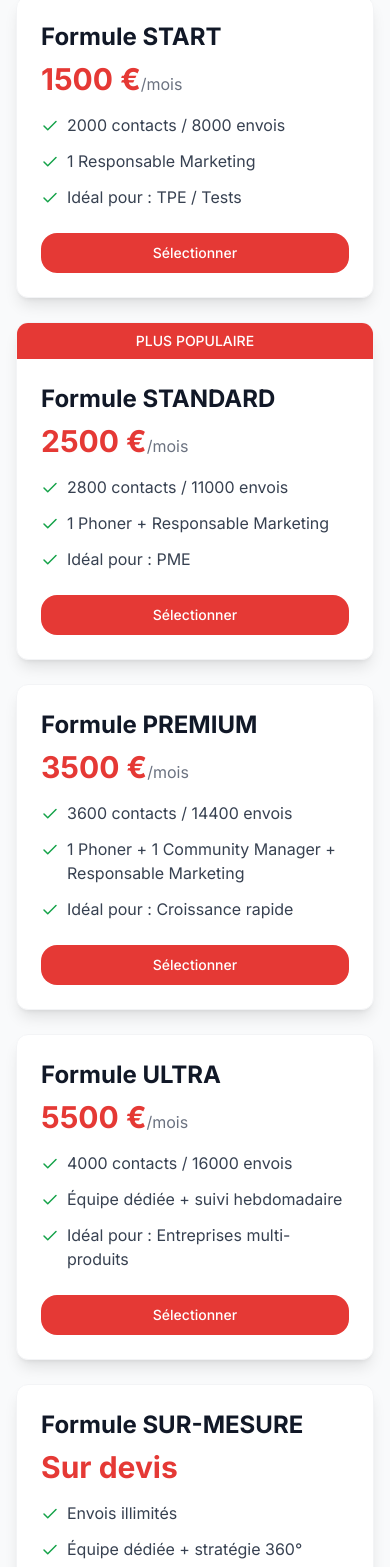
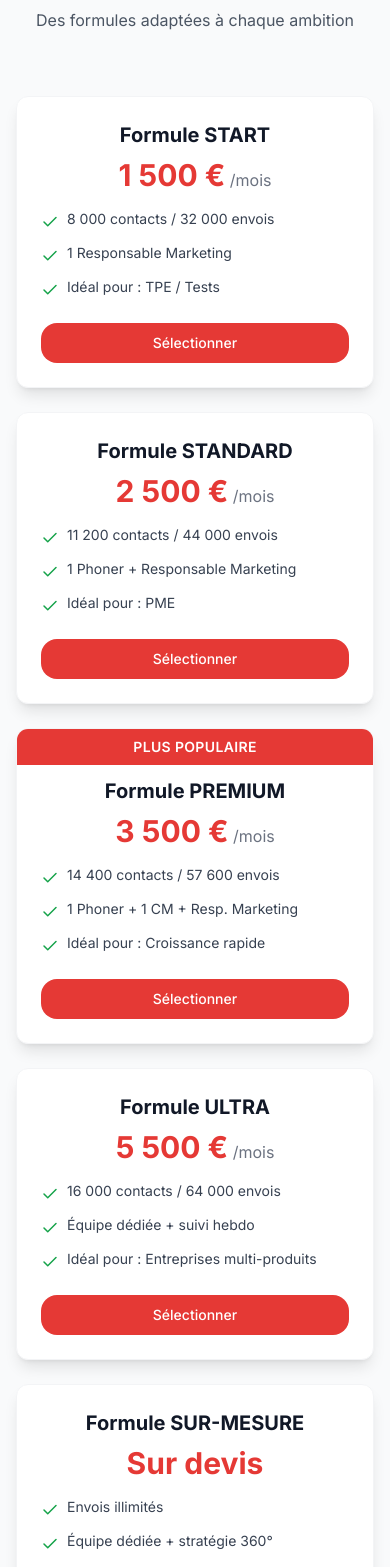
Before and after one commit to dev1-inumera/react-canvas-blossom-blank, a React (Vite) app: page /i-prospect in a window 390 px wide. Shown: the part 2740-4307 px from the top of the page. Built offline with nearby package versions, Linux system fonts and the light colour scheme.

Commit message:
Update PackageStyle et Offre IProspect

```diff
--- a/src/components/PackageCard.tsx
+++ b/src/components/PackageCard.tsx
@@ -49,10 +49,10 @@ const PackageCard = ({
 
   // Images/illustrations plates au lieu de photos réalistes avec arrière-plan
   const illustrations = {
-    Artisans: "https://images.unsplash.com/photo-1501854140801-50d01698950b?auto=format&fit=crop&w=800&q=80",
-    Commerçants: "https://images.unsplash.com/photo-1486312338219-ce68d2c6f44d?auto=format&fit=crop&w=800&q=80",
-    Professionnel: "https://images.unsplash.com/photo-1460925895917-afdab827c52f?auto=format&fit=crop&w=800&q=80",
-    Entreprise: "https://images.unsplash.com/photo-1581091226825-a6a2a5aee158?auto=format&fit=crop&w=800&q=80"
+    Artisans: "https://img.freepik.com/vecteurs-libre/equipe-marketing-numerique-creant-page-destination-page-accueil_74855-10590.jpg?t=st=1746778762~exp=1746782362~hmac=1f53ab4e1fe129d4b1632f632b6fb98cfc79c1fe2aeed447ce525d6f3c5f1535&w=1380",
+    Commerçants: "https://img.freepik.com/vecteurs-libre/concept-strategie-entreprise-design-plat-dessine-main_23-2149190166.jpg?t=st=1746779211~exp=1746782811~hmac=56496b8482e61f8bb6e9cef320ba3c7b8d5e6d48133cadee3de608d8ce70f77b&w=1380",
+    Professionnel: "https://img.freepik.com/vecteurs-libre/illustration-crm-isometrique_52683-83950.jpg?t=st=1746779325~exp=1746782925~hmac=3ea03d3af436dd7da7c46419cc1140f83435053479fa970f89cb1458c483e936&w=1380",
+    Entreprise: "https://img.freepik.com/vecteurs-libre/illustration-erp-degrade_23-2149368728.jpg?t=st=1746779371~exp=1746782971~hmac=cd0c20508057095498e97046af073a1b0effaeff0c4158fc01a8efc9813bcc36&w=1380"
   };
 
   const defaultImage = illustrations[type] || image;
@@ -67,7 +67,7 @@ const PackageCard = ({
           className="w-full h-full bg-cover bg-center"
           style={{ backgroundImage: `url(${defaultImage})` }}
         >
-          <div className="absolute inset-0 bg-gradient-to-b from-black/30 to-black/60 flex flex-col justify-end p-4">
+          <div className="absolute inset-0 bg-gradient-to-b from-black/30 to-black/30 flex flex-col justify-end p-4">
             <div className="flex justify-between items-start">
               <Badge className={`${badgeColor} mb-2`}>{type}</Badge>
               {isPrimary && (
--- a/src/components/Testimonials.tsx
+++ b/src/components/Testimonials.tsx
@@ -159,7 +159,7 @@ const Testimonials = () => {
             userSelect: "none",
           }}
         >
-          <div className="inline-block rounded-full px-3 py-1 text-sm bg-red-100 text-darkblue-700/80 mb-4">
+          <div className="inline-block rounded-full px-3 py-1 text-sm bg-[#e53935] text-white mb-4">
             Témoignages clients
           </div>
           <h2 className="text-3xl md:text-4xl font-bold text-white tracking-tight mb-4">
--- a/src/components/ui/badge.tsx
+++ b/src/components/ui/badge.tsx
@@ -9,11 +9,11 @@ const badgeVariants = cva(
     variants: {
       variant: {
         default:
-          "border-transparent bg-primary text-primary-foreground hover:bg-primary/80",
+          "border-transparent bg-primary text-primary-foreground",
         secondary:
-          "border-transparent bg-secondary text-secondary-foreground hover:bg-secondary/80",
+          "border-transparent bg-secondary text-secondary-foreground",
         destructive:
-          "border-transparent bg-destructive text-destructive-foreground hover:bg-destructive/80",
+          "border-transparent bg-destructive text-destructive-foreground",
         outline: "text-foreground",
       },
     },
--- a/src/data/packageData.ts
+++ b/src/data/packageData.ts
@@ -7,7 +7,7 @@ export const artisanPackage: PackageData = {
   title: "Essentiel",
   price: "0",
   setupFee: "0",
-  image: "https://images.unsplash.com/photo-1649972904349-6e44c42644a7?q=80&w=800",
+  image: "https://img.freepik.com/vecteurs-libre/equipe-marketing-numerique-creant-page-destination-page-accueil_74855-10590.jpg?t=st=1746778762~exp=1746782362~hmac=1f53ab4e1fe129d4b1632f632b6fb98cfc79c1fe2aeed447ce525d6f3c5f1535&w=1380",
   features: [
     "Création d'un site web responsive design",
     "Citation de i-numera : Formulaire de devis en ligne, outil de création de devis et facturation, catalogue de prix et produits, gestion des données clients, intégration à Google My Business et aux réseaux sociaux",
@@ -33,7 +33,7 @@ export const commercantPackage: PackageData = {
   title: "Essentiel",
   price: "0",
   setupFee: "0",
-  image: "https://plus.unsplash.com/premium_photo-1661721852953-3da7e4fa15d9?q=80&w=2070&auto=format&fit=crop&ixlib=rb-4.0.3&ixid=M3wxMjA3fDB8MHxwaG90by1wYWdlfHx8fGVufDB8fHx8fA%3D%3D", // Updated image URL
+  image: "https://img.freepik.com/vecteurs-libre/concept-strategie-entreprise-design-plat-dessine-main_23-2149190166.jpg?t=st=1746779211~exp=1746782811~hmac=56496b8482e61f8bb6e9cef320ba3c7b8d5e6d48133cadee3de608d8ce70f77b&w=1380", // Updated image URL
   features: [
     "Création d'un site web responsive design",
     "Citation de i-numera : Formulaire de devis en ligne, outil de création de devis et facturation, catalogue de prix et produits, gestion des données clients, intégration à Google My Business et aux réseaux sociaux",
@@ -59,7 +59,7 @@ export const crmPackage: PackageData = {
   title: "CRM",
   price: "50", // Prix mensuel en euros
   setupFee: "500", // Frais de mise en place en euros
-  image: "https://images.unsplash.com/photo-1517694712202-14dd9538aa97", // URL de l'image
+  image: "https://img.freepik.com/vecteurs-libre/illustration-crm-isometrique_52683-83950.jpg?t=st=1746779325~exp=1746782925~hmac=3ea03d3af436dd7da7c46419cc1140f83435053479fa970f89cb1458c483e936&w=1380", // URL de l'image
   features: [
     "Gestion des contacts et des leads : Centralisez et organisez les informations sur vos clients potentiels et existants pour une gestion efficace.",
     "Automatisation des tâches marketing : Automatisez les tâches répétitives comme l'envoi d'emails et les suivis pour gagner du temps et améliorer l'efficacité.",
--- a/src/pages/IProspect.tsx
+++ b/src/pages/IProspect.tsx
@@ -190,36 +190,85 @@ const IProspect = () => {
         </section>
 
         {/* Pricing Plans - UPDATED */}
-        <section className="py-16 md:py-24 bg-gray-50">
+        <section className="py-20 bg-gray-50">
   <div className="container mx-auto px-4">
     <div className="text-center mb-16">
-              <h2 className="text-3xl md:text-4xl font-bold text-darkblue-900 mb-4">
+      <h2 className="text-4xl font-bold text-darkblue-900 mb-4">
         Nos Offres <span className="text-red-600">i-prospect</span>
       </h2>
+      <p className="text-gray-600">Des formules adaptées à chaque ambition</p>
     </div>
 
     <div className="grid grid-cols-1 md:grid-cols-2 lg:grid-cols-5 gap-6">
-              {/* Formule START */}
-              <div className="bg-white rounded-xl shadow-lg overflow-hidden border border-gray-100">
-                <div className="p-6">
-                  <h3 className="text-2xl font-bold text-gray-900 mb-2">Formule START</h3>
-                  <div className="text-3xl font-bold text-red-600 mb-4">1500 €<span className="text-base font-normal text-gray-500">/mois</span></div>
-
-                  <ul className="space-y-3 mb-6">
+      {[
+        {
+          name: "START",
+          price: "1 500 €",
+          contacts: "8 000 contacts / 32 000 envois",
+          team: "1 Responsable Marketing",
+          ideal: "TPE / Tests",
+        },
+        {
+          name: "STANDARD",
+          price: "2 500 €",
+          contacts: "11 200 contacts / 44 000 envois",
+          team: "1 Phoner + Responsable Marketing",
+          ideal: "PME",
+        },
+        {
+          name: "PREMIUM",
+          price: "3 500 €",
+          contacts: "14 400 contacts / 57 600 envois",
+          team: "1 Phoner + 1 CM + Resp. Marketing",
+          ideal: "Croissance rapide",
+          popular: true,
+        },
+        {
+          name: "ULTRA",
+          price: "5 500 €",
+          contacts: "16 000 contacts / 64 000 envois",
+          team: "Équipe dédiée + suivi hebdo",
+          ideal: "Entreprises multi-produits",
+        },
+        {
+          name: "SUR-MESURE",
+          price: "Sur devis",
+          contacts: "Envois illimités",
+          team: "Équipe dédiée + stratégie 360°",
+          ideal: "Groupes, franchises, multisites",
+        },
+      ].map((offer, index) => (
+        <div
+          key={index}
+          className={`relative bg-white rounded-xl shadow-lg border border-gray-100 overflow-hidden`}
+        >
+          {offer.popular && (
+            <div className="absolute top-0 w-full bg-red-600 text-white text-center py-2 text-sm font-semibold uppercase tracking-wide z-10">
+              Plus Populaire
+            </div>
+          )}
+          <div className={`p-6 pt-${offer.popular ? "12" : "6"}`}>
+            <h3 className="text-xl font-bold text-gray-900 mb-2 text-center">Formule {offer.name}</h3>
+            <div className="text-center text-3xl font-bold text-red-600 mb-4">
+              {offer.price}
+              {offer.name !== "SUR-MESURE" && (
+                <span className="text-base font-normal text-gray-500"> /mois</span>
+              )}
+            </div>
+            <ul className="space-y-3 mb-6 text-sm">
               <li className="flex items-start">
-                      <Check size={18} className="text-green-600 mr-2 mt-1 flex-shrink-0" />
-                      <span className="text-gray-700">2000 contacts / 8000 envois</span>
+                <Check className="text-green-600 mr-2 mt-1" size={18} />
+                <span className="text-gray-700">{offer.contacts}</span>
               </li>
               <li className="flex items-start">
-                      <Check size={18} className="text-green-600 mr-2 mt-1 flex-shrink-0" />
-                      <span className="text-gray-700">1 Responsable Marketing</span>
+                <Check className="text-green-600 mr-2 mt-1" size={18} />
+                <span className="text-gray-700">{offer.team}</span>
               </li>
               <li className="flex items-start">
-                      <Check size={18} className="text-green-600 mr-2 mt-1 flex-shrink-0" />
-                      <span className="text-gray-700">Idéal pour : TPE / Tests</span>
+                <Check className="text-green-600 mr-2 mt-1" size={18} />
+                <span className="text-gray-700">Idéal pour : {offer.ideal}</span>
               </li>
             </ul>
-
             <Link to="/devis">
               <Button className="w-full bg-red-600 hover:bg-red-700 text-white py-3 rounded-lg">
                 Sélectionner
@@ -227,133 +276,19 @@ const IProspect = () => {
             </Link>
           </div>
         </div>
-
-              {/* Formule STANDARD */}
-              <div className="bg-white rounded-xl shadow-lg overflow-hidden border border-gray-100">
-                <div className="bg-red-600 text-white text-center py-2 text-sm font-medium">PLUS POPULAIRE</div>
-                <div className="p-6">
-                  <h3 className="text-2xl font-bold text-gray-900 mb-2">Formule STANDARD</h3>
-                  <div className="text-3xl font-bold text-red-600 mb-4">2500 €<span className="text-base font-normal text-gray-500">/mois</span></div>
-
-                  <ul className="space-y-3 mb-6">
-                    <li className="flex items-start">
-                      <Check size={18} className="text-green-600 mr-2 mt-1 flex-shrink-0" />
-                      <span className="text-gray-700">2800 contacts / 11000 envois</span>
-                    </li>
-                    <li className="flex items-start">
-                      <Check size={18} className="text-green-600 mr-2 mt-1 flex-shrink-0" />
-                      <span className="text-gray-700">1 Phoner + Responsable Marketing</span>
-                    </li>
-                    <li className="flex items-start">
-                      <Check size={18} className="text-green-600 mr-2 mt-1 flex-shrink-0" />
-                      <span className="text-gray-700">Idéal pour : PME</span>
-                    </li>
-                  </ul>
-
-                  <Link to="/devis">
-                    <Button className="w-full bg-red-600 hover:bg-red-700 text-white py-3 rounded-lg">
-                      Sélectionner
-                    </Button>
-                  </Link>
-                </div>
+      ))}
     </div>
 
-              {/* Formule PREMIUM */}
-              <div className="bg-white rounded-xl shadow-lg overflow-hidden border border-gray-100">
-                <div className="p-6">
-                  <h3 className="text-2xl font-bold text-gray-900 mb-2">Formule PREMIUM</h3>
-                  <div className="text-3xl font-bold text-red-600 mb-4">3500 €<span className="text-base font-normal text-gray-500">/mois</span></div>
-
-                  <ul className="space-y-3 mb-6">
-                    <li className="flex items-start">
-                      <Check size={18} className="text-green-600 mr-2 mt-1 flex-shrink-0" />
-                      <span className="text-gray-700">3600 contacts / 14400 envois</span>
-                    </li>
-                    <li className="flex items-start">
-                      <Check size={18} className="text-green-600 mr-2 mt-1 flex-shrink-0" />
-                      <span className="text-gray-700">1 Phoner + 1 Community Manager + Responsable Marketing</span>
-                    </li>
-                    <li className="flex items-start">
-                      <Check size={18} className="text-green-600 mr-2 mt-1 flex-shrink-0" />
-                      <span className="text-gray-700">Idéal pour : Croissance rapide</span>
-                    </li>
-                  </ul>
-
-                  <Link to="/devis">
-                    <Button className="w-full bg-red-600 hover:bg-red-700 text-white py-3 rounded-lg">
-                      Sélectionner
-                    </Button>
-                  </Link>
-                </div>
-              </div>
-
-              {/* Formule ULTRA */}
-              <div className="bg-white rounded-xl shadow-lg overflow-hidden border border-gray-100">
-                <div className="p-6">
-                  <h3 className="text-2xl font-bold text-gray-900 mb-2">Formule ULTRA</h3>
-                  <div className="text-3xl font-bold text-red-600 mb-4">5500 €<span className="text-base font-normal text-gray-500">/mois</span></div>
-
-                  <ul className="space-y-3 mb-6">
-                    <li className="flex items-start">
-                      <Check size={18} className="text-green-600 mr-2 mt-1 flex-shrink-0" />
-                      <span className="text-gray-700">4000 contacts / 16000 envois</span>
-                    </li>
-                    <li className="flex items-start">
-                      <Check size={18} className="text-green-600 mr-2 mt-1 flex-shrink-0" />
-                      <span className="text-gray-700">Équipe dédiée + suivi hebdomadaire</span>
-                    </li>
-                    <li className="flex items-start">
-                      <Check size={18} className="text-green-600 mr-2 mt-1 flex-shrink-0" />
-                      <span className="text-gray-700">Idéal pour : Entreprises multi-produits</span>
-                    </li>
-                  </ul>
-
-                  <Link to="/devis">
-                    <Button className="w-full bg-red-600 hover:bg-red-700 text-white py-3 rounded-lg">
-                      Sélectionner
-                    </Button>
-                  </Link>
-                </div>
-              </div>
-
-              {/* Formule SUR-MESURE */}
-              <div className="bg-white rounded-xl shadow-lg overflow-hidden border border-gray-100">
-                <div className="p-6">
-                  <h3 className="text-2xl font-bold text-gray-900 mb-2">Formule SUR-MESURE</h3>
-                  <div className="text-3xl font-bold text-red-600 mb-4">Sur devis</div>
-
-                  <ul className="space-y-3 mb-6">
-                    <li className="flex items-start">
-                      <Check size={18} className="text-green-600 mr-2 mt-1 flex-shrink-0" />
-                      <span className="text-gray-700">Envois illimités</span>
-                    </li>
-                    <li className="flex items-start">
-                      <Check size={18} className="text-green-600 mr-2 mt-1 flex-shrink-0" />
-                      <span className="text-gray-700">Équipe dédiée + stratégie 360°</span>
-                    </li>
-                    <li className="flex items-start">
-                      <Check size={18} className="text-green-600 mr-2 mt-1 flex-shrink-0" />
-                      <span className="text-gray-700">Idéal pour : Groupes, franchises, multisites</span>
-                    </li>
-                  </ul>
-
-                  <Link to="/devis">
-                    <Button className="w-full bg-red-600 hover:bg-red-700 text-white py-3 rounded-lg">
-                      Sélectionner
-                    </Button>
-                  </Link>
-                </div>
-              </div>
-            </div>
-          </div>
-          <div className="flex justify-center mt-[70px] items-center ">
+    <div className="flex justify-center mt-16">
       <Link to="/contact">
         <Button className="bg-darkblue-900 hover:bg-darkblue-700 text-white py-3 px-6 rounded-lg">
           Consultez nos offres PRO
         </Button>
       </Link>
     </div>
+  </div>
 </section>
+
 
         {/* Results */}
         <section className="py-16 md:py-24">
--- a/src/pages/Index.tsx
+++ b/src/pages/Index.tsx
@@ -42,7 +42,7 @@ const Index = () => {
           className="relative bg-gray-100 py-8"
           style={{
             backgroundImage:
-              "url('https://images.unsplash.com/photo-1488972685288-c3fd157d7c7a?auto=format&fit=crop&w=1500&h=800&q=80')",
+              "url('https://img.freepik.com/vecteurs-libre/fond-bleu-classique-creatif_23-2148430302.jpg?t=st=1746783611~exp=1746787211~hmac=f260a2a2a1252990f70737c17f13a1dc9f38b45eda494ee787e674d58b789956&w=826')",
             backgroundSize: "cover",
             backgroundPosition: "center",
             backgroundAttachment: "fixed",
```
Lines whose indentation alone changed are shown as unchanged.
